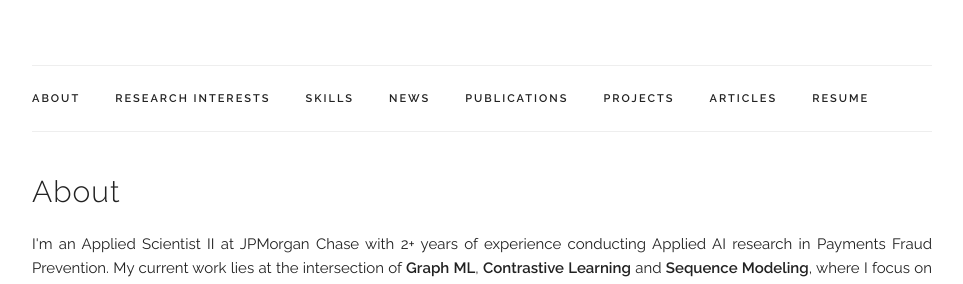
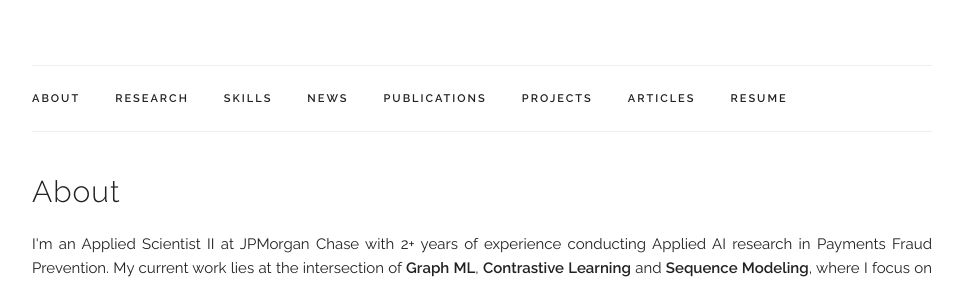
Before and after one commit to thisishardik/thisishardik.github.io, a Jekyll site: the page built from index.html, in a window 1280 px wide. Shown: the part 258-542 px from the top of the page, without its empty margins (158-1121 px from the left). Built offline with Jekyll 4.4.1, drawn with Linux system fonts in a browser that asks for light colours; a style sheet for code colours, icons or effects is not loaded.

Commit message:
Updated navbar title

```diff
--- a/_layouts/default.html
+++ b/_layouts/default.html
@@ -111,7 +111,7 @@
         <ul class="navbar-list">
           <!--<li class="navbar-item"><a class="navbar-link" href={{ "/index.html" | prepend: site.baseurl }}>Home</a></li>-->
           <li class="navbar-item"><a class="navbar-link" href={{ "/index.html#about" | prepend: site.baseurl }}>About</a></li>
-          <li class="navbar-item"><a class="navbar-link" href={{ "/index.html#research-interests" | prepend: site.baseurl }}>Research Interests</a></li>
+          <li class="navbar-item"><a class="navbar-link" href={{ "/index.html#research-interests" | prepend: site.baseurl }}>Research</a></li>
           <li class="navbar-item"><a class="navbar-link" href={{ "/index.html#skills" | prepend: site.baseurl }}>Skills</a></li>
           <li class="navbar-item"><a class="navbar-link" href={{ "/index.html#news" | prepend: site.baseurl }}>News</a></li>
           <li class="navbar-item"><a class="navbar-link" href={{ "/index.html#publications" | prepend: site.baseurl }}>Publications</a></li>
```
Also changed, not shown: 1 other file.
